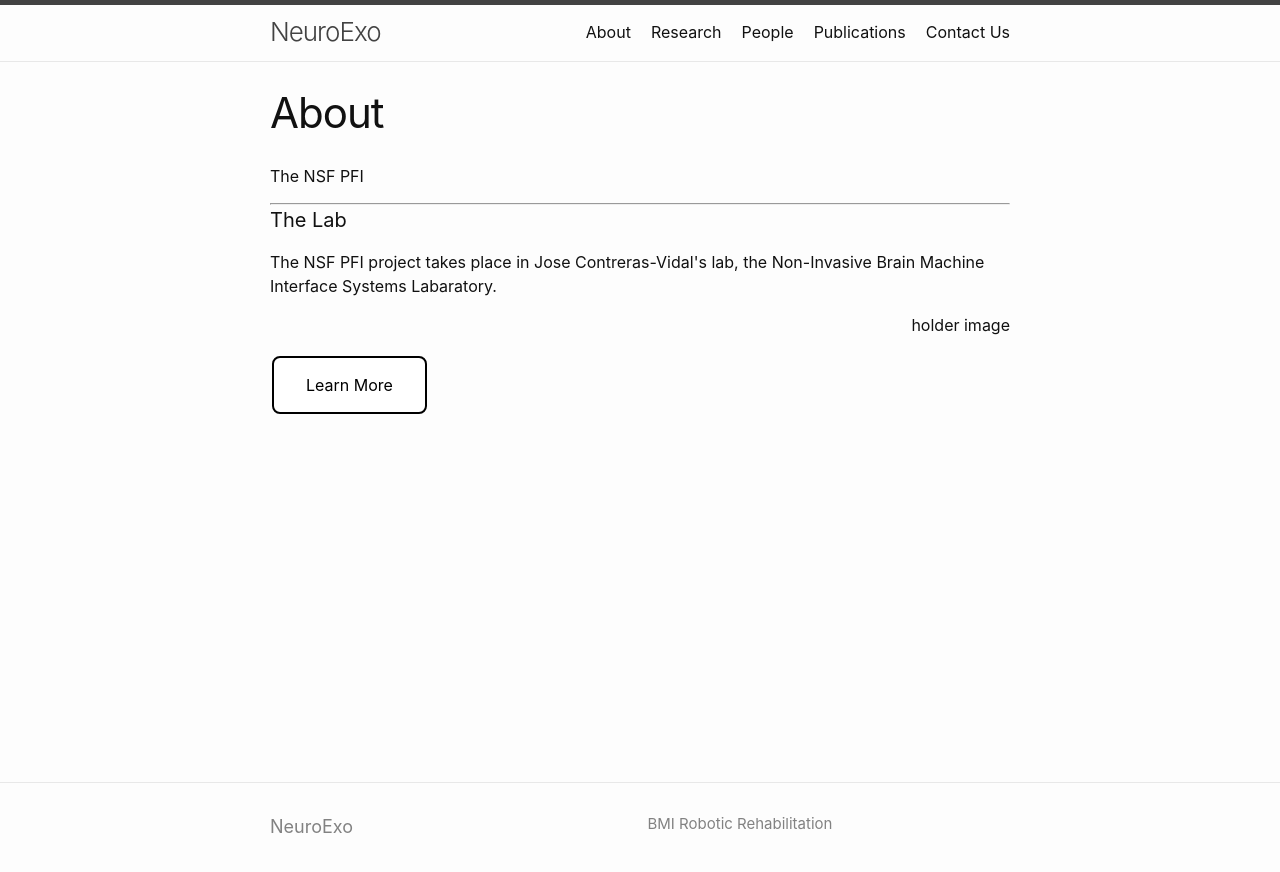
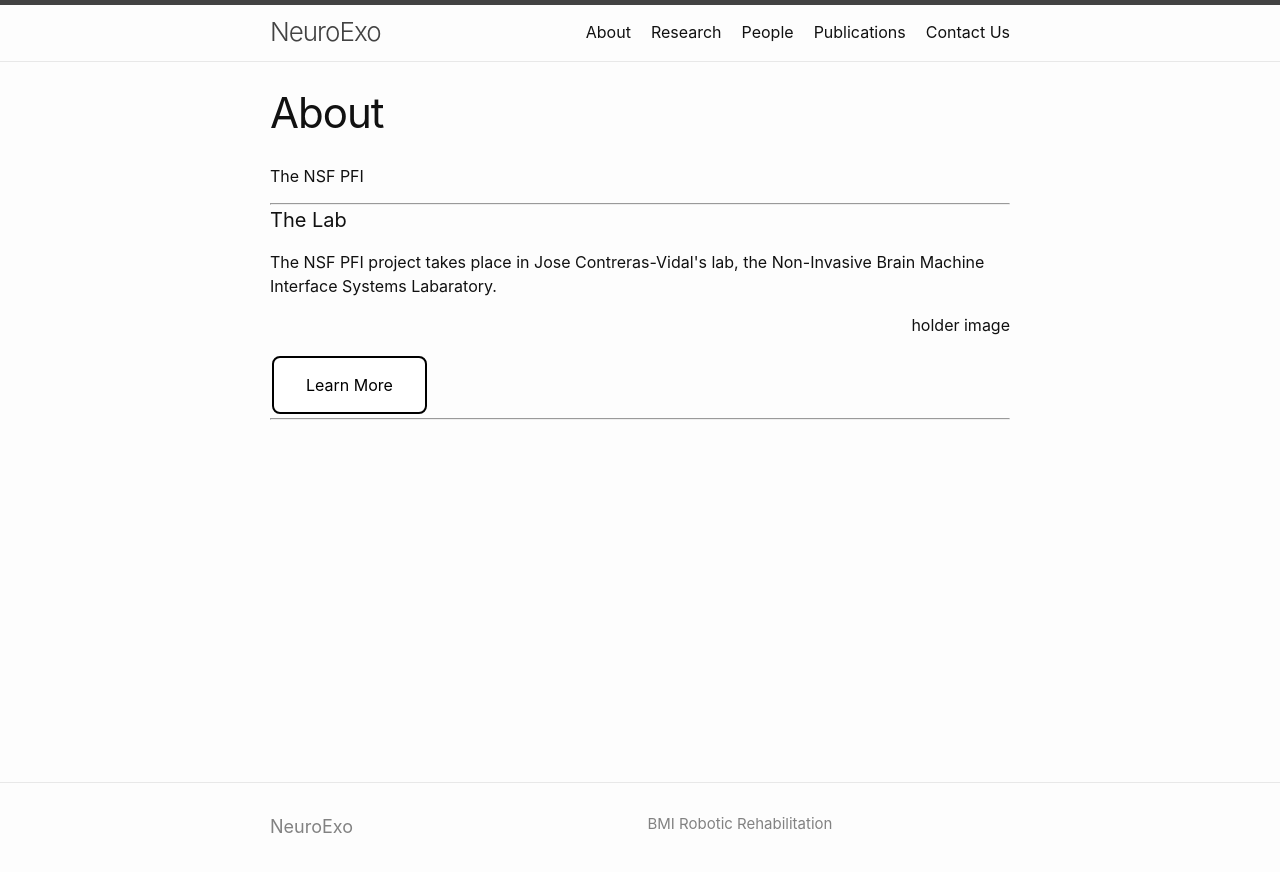
Before and after one commit to arcraik/neuroexo-website, a Jekyll site: the page built from about.md, in a window 1280 px wide. Shown: the top 872 px of the page. Built offline with Jekyll 4.4.1, drawn with Linux system fonts in a browser that asks for light colours.

Commit message:
Update about.md

```diff
--- a/about.md
+++ b/about.md
@@ -8,6 +8,8 @@ The NSF PFI
 
 <hr>
 <h4>The Lab</h4>
-<p>The NSF PFI project takes place in Jose Contreras-Vidal's lab, the Non-Invasive Brain Machine Interface Systems Labaratory.</p>
+<div float="left">
+<p align="left">The NSF PFI project takes place in Jose Contreras-Vidal's lab, the Non-Invasive Brain Machine Interface Systems Labaratory.</p>
 <p align="right">holder image</p>
 <a class="button" href="/lab/">Learn More</a>
+<hr>
```
